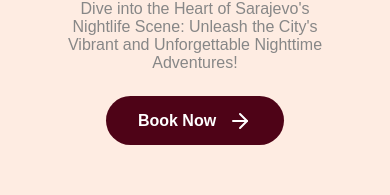
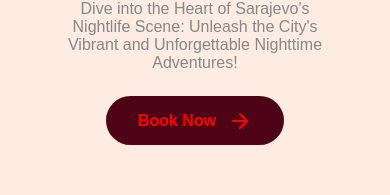
Before and after one commit to stevoPeric/Pubcrawl, a React (Create React App) app: page / in a window 390 px wide. Shown: the part 524-719 px from the top of the page. Built offline with nearby package versions, Linux system fonts and the light colour scheme.

Commit message:
added button hover

```diff
--- a/src/App.css
+++ b/src/App.css
@@ -9,6 +9,11 @@ img {
   width: 500px;
   border-radius: 100px;
   max-height: 500px;
+}
+button {
+  &:hover {
+    color: #37ccb4;
+  }
 }
 a {
   text-decoration: none;
@@ -409,6 +414,7 @@ nav {
     font-size: 1rem;
     padding: 0.8rem 2rem;
     cursor: pointer;
+    color: red;
   }
   .about-section-container {
     margin-top: 5rem !important;
```
